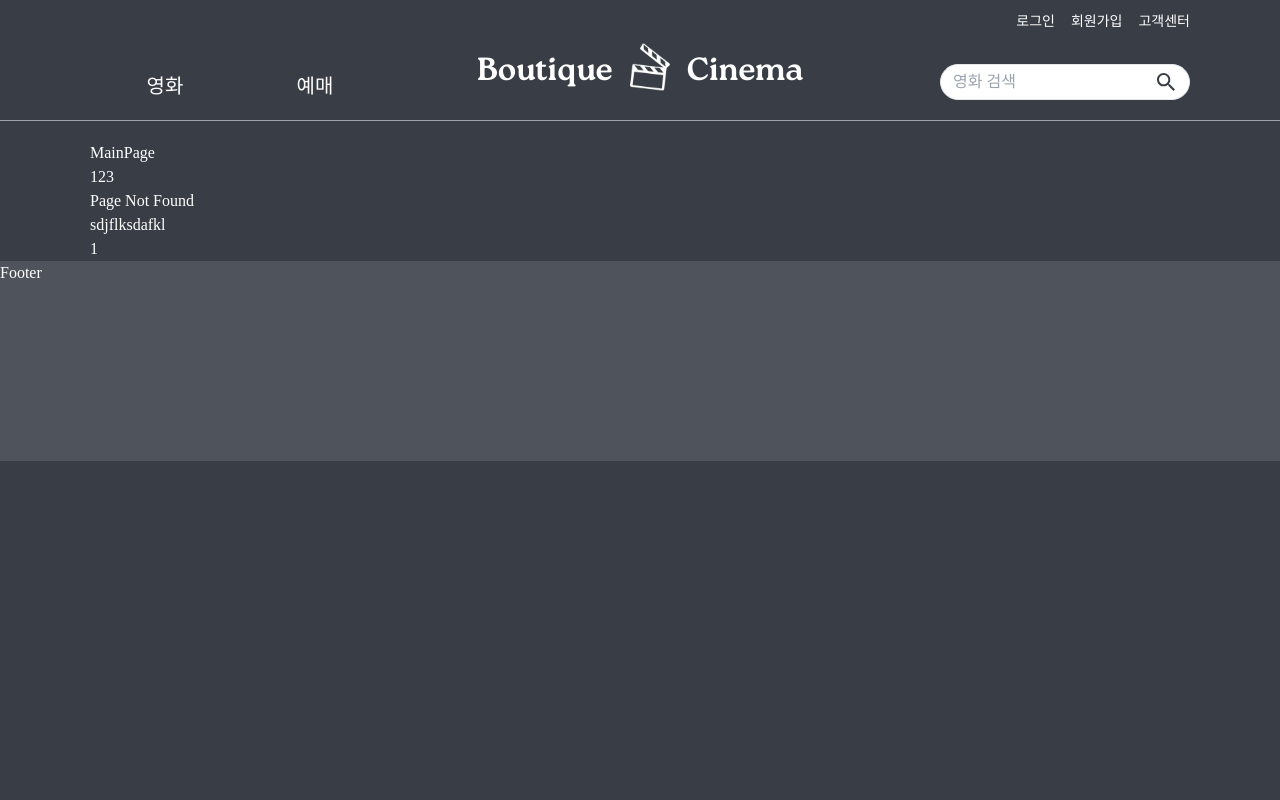
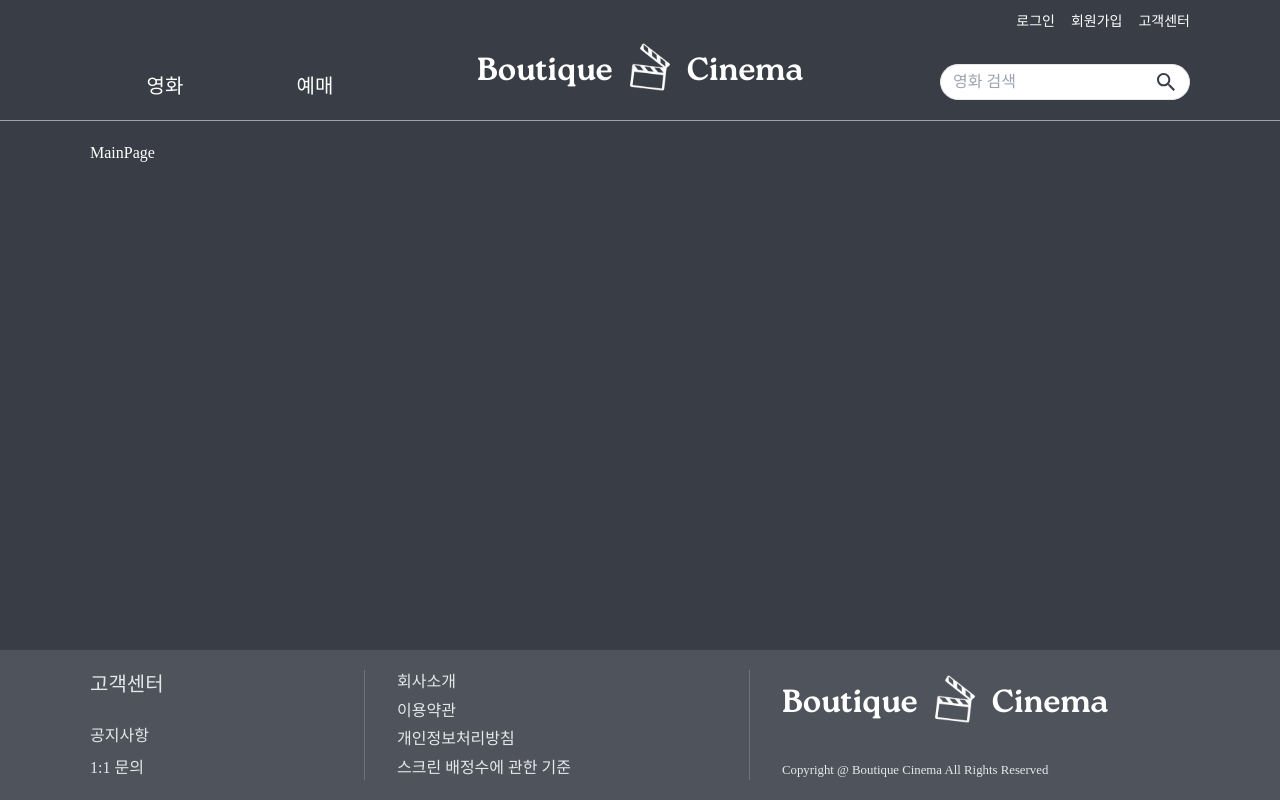
Before and after one commit to dosirakBaB/boutique-cinema-react, a React (Create React App) app: page / in a window 1280 px wide. Before the commit this address had no page. Built offline with nearby package versions, Linux system fonts and the light colour scheme; a web font is replaced by a local one.

Commit message:
feat : footer 추가(#8)

```diff
--- a/src/components/common/Logo.jsx
+++ b/src/components/common/Logo.jsx
@@ -2,12 +2,12 @@ import React from "react";
 
 export default function Logo() {
   return (
-    <div className="flex items-center">
+    <div className="flex items-center text-white">
       <span className="logo -mr-2 mt-2">Boutique</span>
       <img
         src="/logo.png"
         alt="부띠끄 시네마 로고"
-        className="-z-10 h-[90px] w-[90px] object-cover"
+        className="h-[90px] w-[90px] object-cover"
       />
       <span className="logo -ml-2 mt-2">Cinema</span>
     </div>
--- a/src/components/layouts/Footer.jsx
+++ b/src/components/layouts/Footer.jsx
@@ -1,5 +1,41 @@
 import React from "react";
+import { Link } from "react-router-dom";
+import Logo from "../common/Logo";
 
 export default function Footer() {
-  return <footer className="bg-footer h-[200px]">Footer</footer>;
+  return (
+    <footer className="absolute bottom-0 h-[150px] w-full place-content-center bg-footer text-gray-200">
+      <div className="mx-auto flex h-full w-layout py-5">
+        <div className="flex w-[25%] flex-col justify-between border-r border-r-gray-500">
+          <Link to={"/support"}>
+            <h2 className="text-xl">고객센터</h2>
+          </Link>
+          <ul>
+            <li className="mb-2">
+              <Link to={"#"}>공지사항</Link>
+            </li>
+            <li>
+              <Link to={"#"}>1:1 문의</Link>
+            </li>
+          </ul>
+        </div>
+        <div className="w-[35%] border-r border-r-gray-500 px-8">
+          <ul className="flex h-full flex-col justify-between">
+            <li>
+              <h2>회사소개</h2>
+            </li>
+            <li>이용약관</li>
+            <li>개인정보처리방침</li>
+            <li>스크린 배정수에 관한 기준</li>
+          </ul>
+        </div>
+        <div className="flex h-full w-[40%] flex-col justify-between pl-8">
+          <div className="-mt-4">
+            <Logo />
+          </div>
+          <small>Copyright @ Boutique Cinema All Rights Reserved</small>
+        </div>
+      </div>
+    </footer>
+  );
 }
--- a/src/components/layouts/MemberHeader.jsx
+++ b/src/components/layouts/MemberHeader.jsx
@@ -13,10 +13,13 @@ const HEADER_MENU = [
 export default function MemberHeader() {
   return (
     <header className="relative w-full pt-3">
+      <h1 className="sr-only">Boutique Cinema</h1>
       <ul className="mb-8 flex justify-end gap-4 text-sm">
         {HEADER_MENU.map((item) => (
           <li className="hover:text-secondary">
-            <Link to={item.url}>{item.title}</Link>
+            <Link to={item.url}>
+              <h2>{item.title}</h2>
+            </Link>
           </li>
         ))}
       </ul>
--- a/src/components/layouts/Nav.jsx
+++ b/src/components/layouts/Nav.jsx
@@ -6,10 +6,14 @@ export default function Nav() {
     <nav className="w-[300px]">
       <menu className="flex justify-around text-xl font-medium">
         <li className="hover:text-secondary">
-          <Link to={"/move"}>영화</Link>
+          <Link to={"/move"}>
+            <h2>영화</h2>
+          </Link>
         </li>
         <li className="hover:text-secondary">
-          <Link to={"/reservation"}>예매</Link>
+          <Link to={"/reservation"}>
+            <h2>예매</h2>
+          </Link>
         </li>
       </menu>
     </nav>
--- a/src/layouts/BasicLayout.jsx
+++ b/src/layouts/BasicLayout.jsx
@@ -5,13 +5,13 @@ import { Outlet } from "react-router-dom";
 
 export default function BasicLayout() {
   return (
-    <div>
-      <div className="w-layout mx-auto">
+    <div className="relative min-h-screen">
+      <div className="mx-auto w-layout">
         <MemberHeader />
       </div>
       <div className="my-5 border-b border-gray-400"></div>
       <main>
-        <div className="w-layout mx-auto">
+        <div className="mx-auto min-h-full w-layout">
           <Outlet />
         </div>
       </main>
--- a/src/pages/MainPage.jsx
+++ b/src/pages/MainPage.jsx
@@ -4,10 +4,6 @@ export default function MainPage() {
   return (
     <>
       <div>MainPage</div>
-      <div>123</div>
-      <div>Page Not Found</div>
-      <div>sdjflksdafkl</div>
-      <div>1</div>
     </>
   );
 }
--- a/src/routes/router.jsx
+++ b/src/routes/router.jsx
@@ -3,6 +3,7 @@ import { createBrowserRouter } from "react-router-dom";
 
 const BasicLayout = lazy(() => import("../layouts/BasicLayout"));
 const MainPage = lazy(() => import("../pages/MainPage"));
+
 const root = createBrowserRouter([
   {
     path: "/",
```
Also changed, not shown: public/logo.png.
